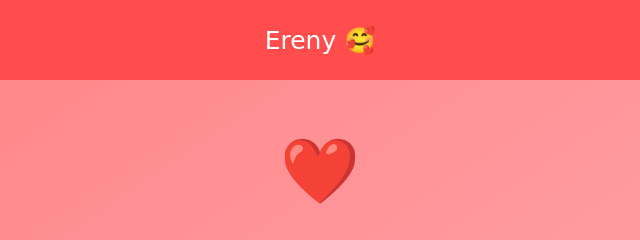
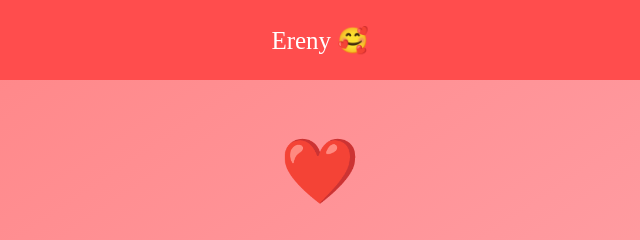
Before and after one commit to minabol3s/Valentine-s-Day, a plain HTML site: page index.html in a window 1280 px wide. Shown: the top 240 px of the page, 320-960 px from the left. Drawn offline with Linux system fonts and the light colour scheme.

Commit message:
Update index.html

```diff
--- a/index.html
+++ b/index.html
@@ -41,7 +41,7 @@
 
         /* النص المتحرك */
         .moving-text {
-            font-family: 'Tajawal', cursive, sans-serif;
+            font-family: "Amiri", 'Times New Roman', Times, serif;
             font-size: 25px;
             white-space: nowrap;
             animation: marquee 10s linear infinite;
```
